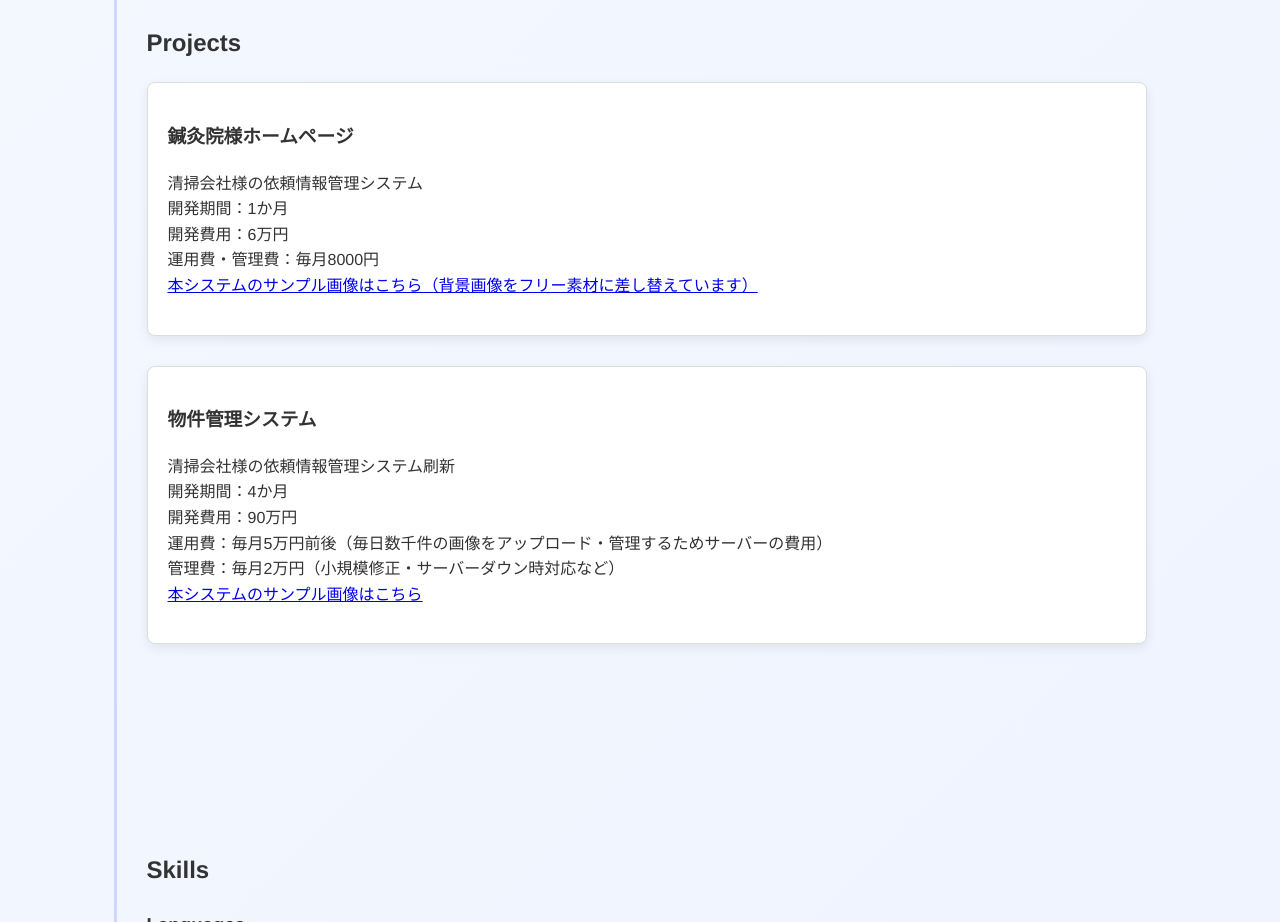
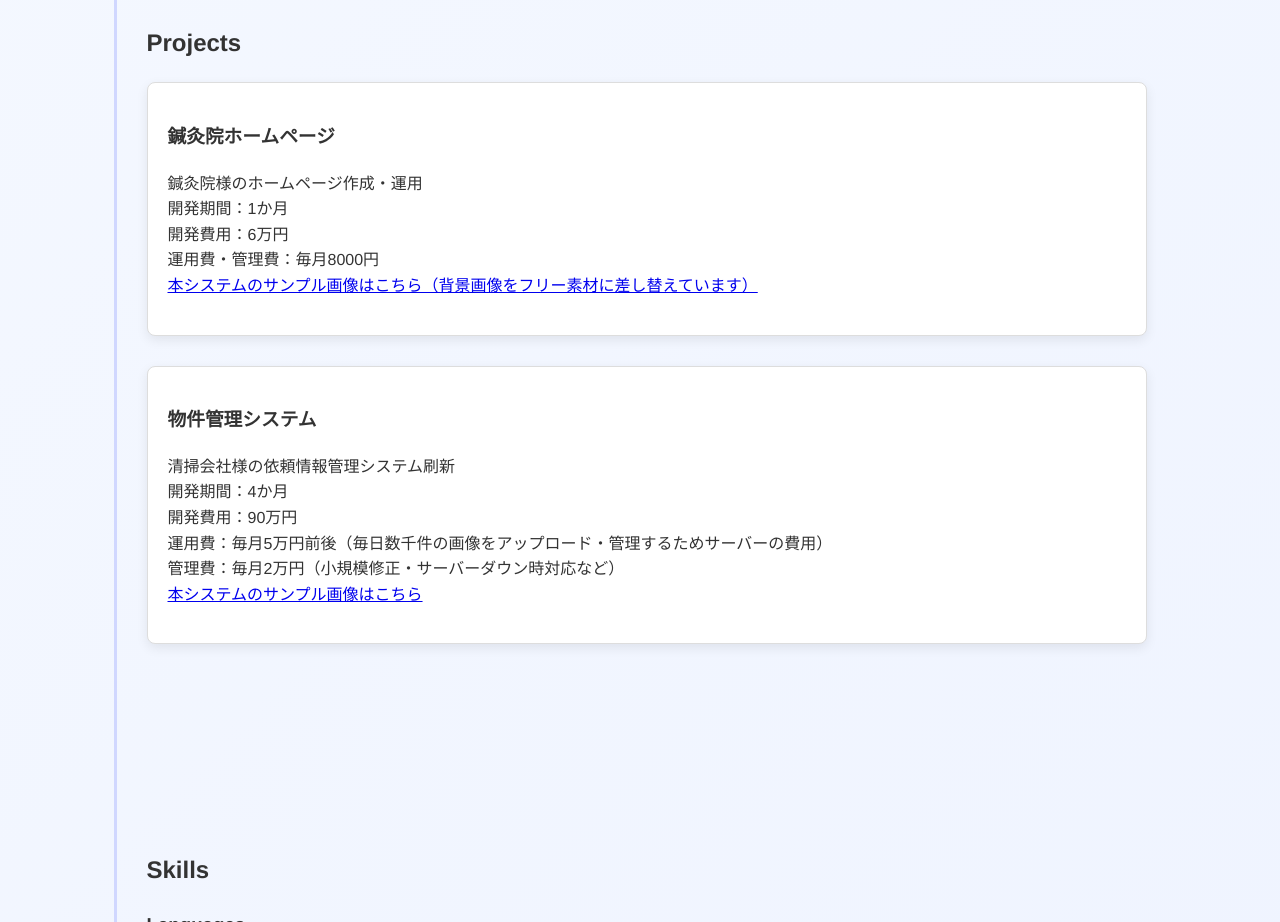
Before and after one commit to a-sakgitac/myProfile, a plain HTML site: page index.html in a window 1280 px wide. Shown: the part 1720-2642 px from the top of the page. Drawn offline with Linux system fonts and the light colour scheme.

Commit message:
Add files via upload

```diff
--- a/index.html
+++ b/index.html
@@ -301,9 +301,9 @@
     <h2>Projects</h2>
 
     <div class="project">
-        <h3>鍼灸院様ホームページ</h3>
+        <h3>鍼灸院ホームページ</h3>
         <p>
-            清掃会社様の依頼情報管理システム<br>
+            鍼灸院様のホームページ作成・運用<br>
             開発期間：1か月<br>
             開発費用：6万円<br>
             運用費・管理費：毎月8000円<br>
```
